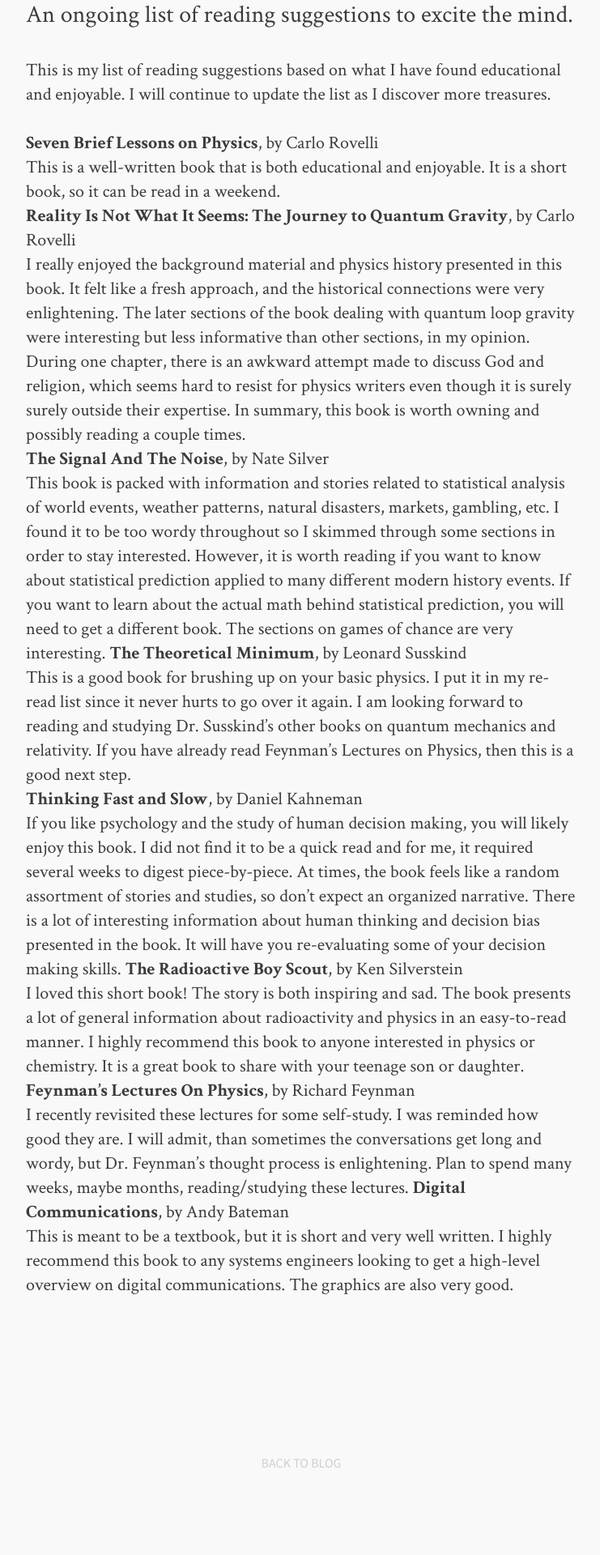
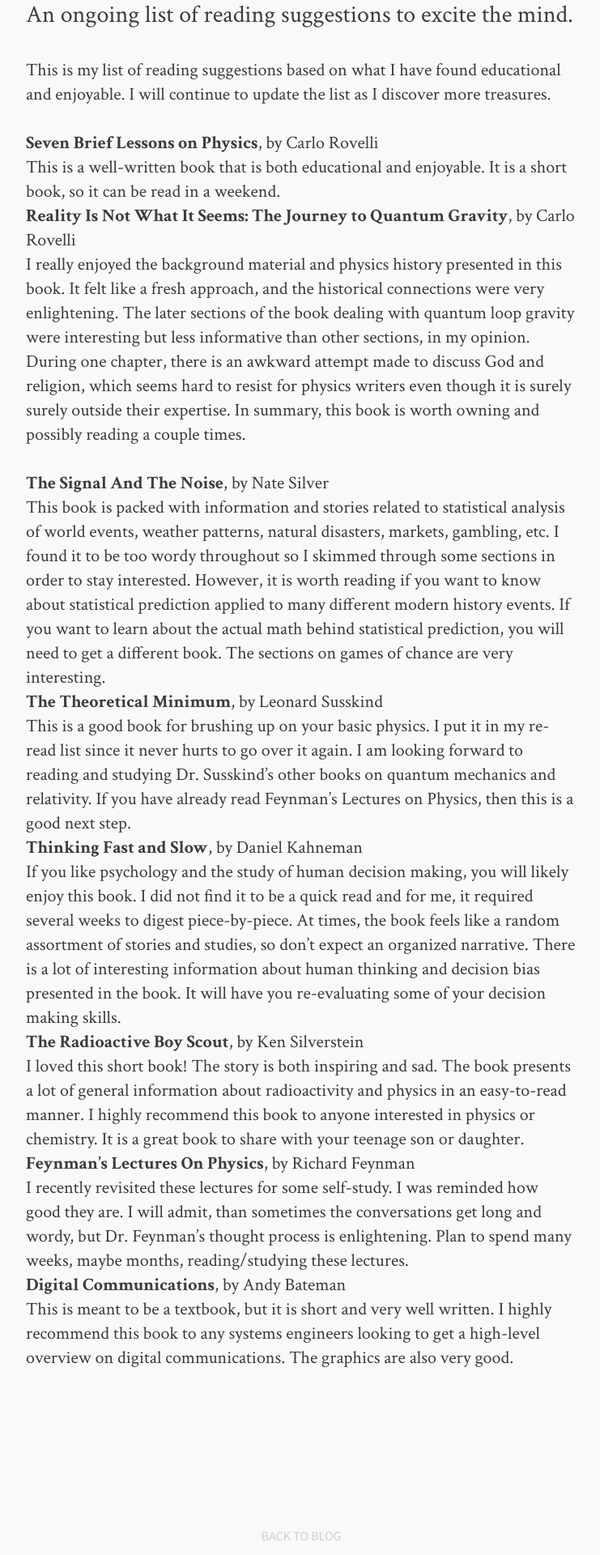
Before and after one commit to ohmdsp/ohmdsp.github.io, a Jekyll site: the page built from _posts/blog/2019-09-21-Ongoing-Reading-List.md, in a window 1280 px wide. Shown: the part 773-2693 px from the top of the page at 81% size, without its empty margins (268-1009 px from the left). Built offline with Jekyll 4.4.1, drawn with Linux system fonts in a browser that asks for light colours; nearby versions of some CDN libraries; a script that is not in the unit is left out; comment, search, counter and statistics services are not loaded; before the commit the page ends 2603 px from its top, so only the background shows below that.

```diff
--- a/_posts/blog/2019-09-21-Ongoing-Reading-List.md
+++ b/_posts/blog/2019-09-21-Ongoing-Reading-List.md
@@ -13,18 +13,18 @@ published: true
 This is my list of reading suggestions based on what I have found educational and enjoyable. I will continue to update the list as I discover more treasures.
 <br><br>
  __Seven Brief Lessons on Physics__, by Carlo Rovelli <br>
- This is a well-written book that is both educational and enjoyable. It is a short book, so it can be read in a weekend.
+ This is a well-written book that is both educational and enjoyable. It is a short book, so it can be read in a weekend. <br>
  __Reality Is Not What It Seems: The Journey to Quantum Gravity__, by Carlo Rovelli<br>
- I really enjoyed the background material and physics history presented in this book. It felt like a fresh approach, and the historical connections were very enlightening. The later sections of the book dealing with quantum loop gravity were interesting but less informative than other sections, in my opinion. During one chapter, there is an awkward attempt made to discuss God and religion, which seems hard to resist for physics writers even though it is surely surely outside their expertise. In summary, this book is worth owning and possibly reading a couple times.
+ I really enjoyed the background material and physics history presented in this book. It felt like a fresh approach, and the historical connections were very enlightening. The later sections of the book dealing with quantum loop gravity were interesting but less informative than other sections, in my opinion. During one chapter, there is an awkward attempt made to discuss God and religion, which seems hard to resist for physics writers even though it is surely surely outside their expertise. In summary, this book is worth owning and possibly reading a couple times. <br>
  __The Signal And The Noise__, by Nate Silver <br>
- This book is packed with information and stories related to statistical analysis of world events, weather patterns, natural disasters, markets, gambling, etc. I found it to be too wordy throughout so I skimmed through some sections in order to stay interested. However, it is worth reading if you want to know about statistical prediction applied to many different modern history events. If you want to learn about the actual math behind statistical prediction, you will need to get a different book. The sections on games of chance are very interesting.
+ This book is packed with information and stories related to statistical analysis of world events, weather patterns, natural disasters, markets, gambling, etc. I found it to be too wordy throughout so I skimmed through some sections in order to stay interested. However, it is worth reading if you want to know about statistical prediction applied to many different modern history events. If you want to learn about the actual math behind statistical prediction, you will need to get a different book. The sections on games of chance are very interesting.<br>
  __The Theoretical Minimum__, by Leonard Susskind <br>
- This is a good book for brushing up on your basic physics. I put it in my re-read list since it never hurts to go over it again. I am looking forward to reading and studying Dr. Susskind's other books on quantum mechanics and relativity. If you have already read Feynman's Lectures on Physics, then this is a good next step.
+ This is a good book for brushing up on your basic physics. I put it in my re-read list since it never hurts to go over it again. I am looking forward to reading and studying Dr. Susskind's other books on quantum mechanics and relativity. If you have already read Feynman's Lectures on Physics, then this is a good next step. <br>
  __Thinking Fast and Slow__, by Daniel Kahneman <br>
- If you like psychology and the study of human decision making, you will likely enjoy this book. I did not find it to be a quick read and for me, it required several weeks to digest piece-by-piece. At times, the book feels like a random assortment of stories and studies, so don't expect an organized narrative. There is a lot of interesting information about human thinking and decision bias presented in the book. It will have you re-evaluating some of your decision making skills.
+ If you like psychology and the study of human decision making, you will likely enjoy this book. I did not find it to be a quick read and for me, it required several weeks to digest piece-by-piece. At times, the book feels like a random assortment of stories and studies, so don't expect an organized narrative. There is a lot of interesting information about human thinking and decision bias presented in the book. It will have you re-evaluating some of your decision making skills.<br>
 __The Radioactive Boy Scout__, by Ken Silverstein <br>
-I loved this short book! The story is both inspiring and sad. The book presents a lot of general information about radioactivity and physics in an easy-to-read manner. I highly recommend this book to anyone interested in physics or chemistry. It is a great book to share with your teenage son or daughter.
+I loved this short book! The story is both inspiring and sad. The book presents a lot of general information about radioactivity and physics in an easy-to-read manner. I highly recommend this book to anyone interested in physics or chemistry. It is a great book to share with your teenage son or daughter.<br>
 __Feynman's Lectures On Physics__, by Richard Feynman <br>
-I recently revisited these lectures for some self-study. I was reminded how good they are. I will admit, than sometimes the conversations get long and wordy, but Dr. Feynman's thought process is enlightening. Plan to spend many weeks, maybe months, reading/studying these lectures.
+I recently revisited these lectures for some self-study. I was reminded how good they are. I will admit, than sometimes the conversations get long and wordy, but Dr. Feynman's thought process is enlightening. Plan to spend many weeks, maybe months, reading/studying these lectures.<br>
 __Digital Communications__, by Andy Bateman <br>
-This is meant to be a textbook, but it is short and very well written. I highly recommend this book to any systems engineers looking to get a high-level overview on digital communications. The graphics are also very good.
+This is meant to be a textbook, but it is short and very well written. I highly recommend this book to any systems engineers looking to get a high-level overview on digital communications. The graphics are also very good.<br>
```
Also changed, not shown: 2 other files.
